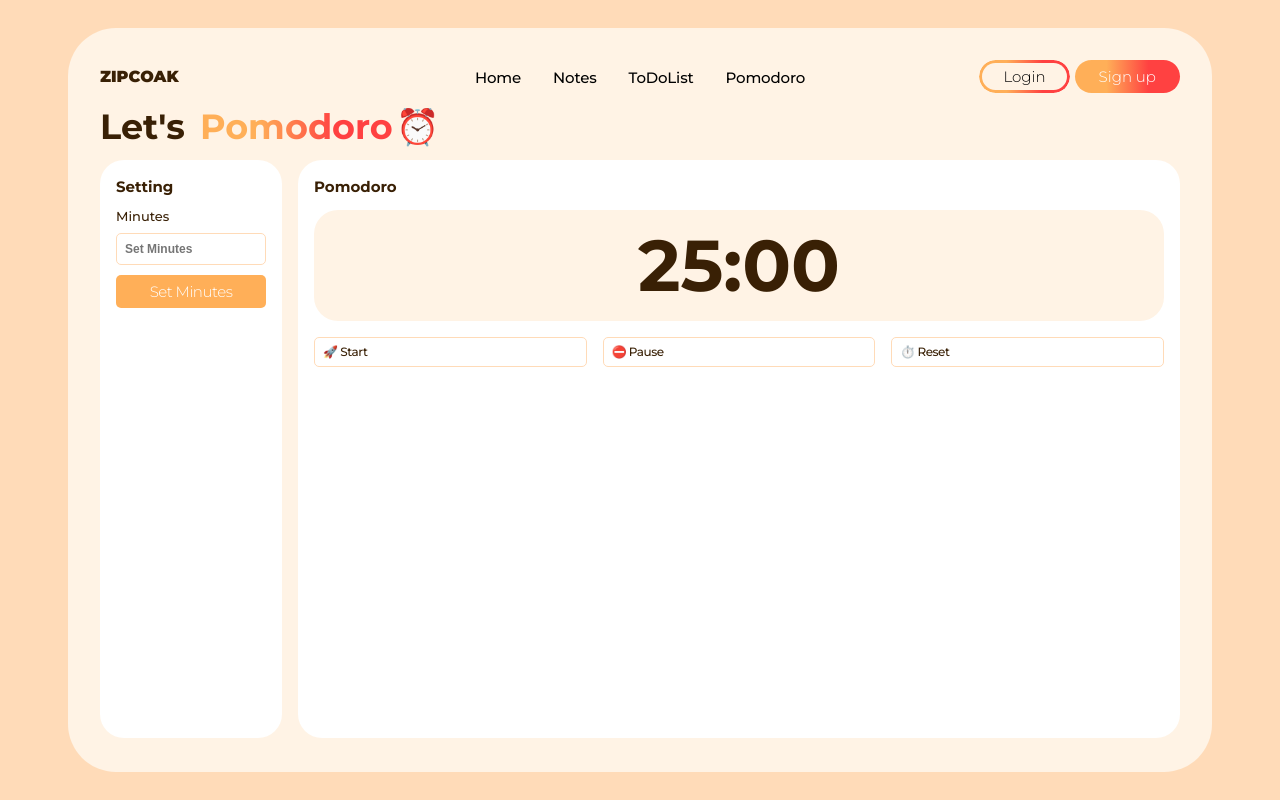
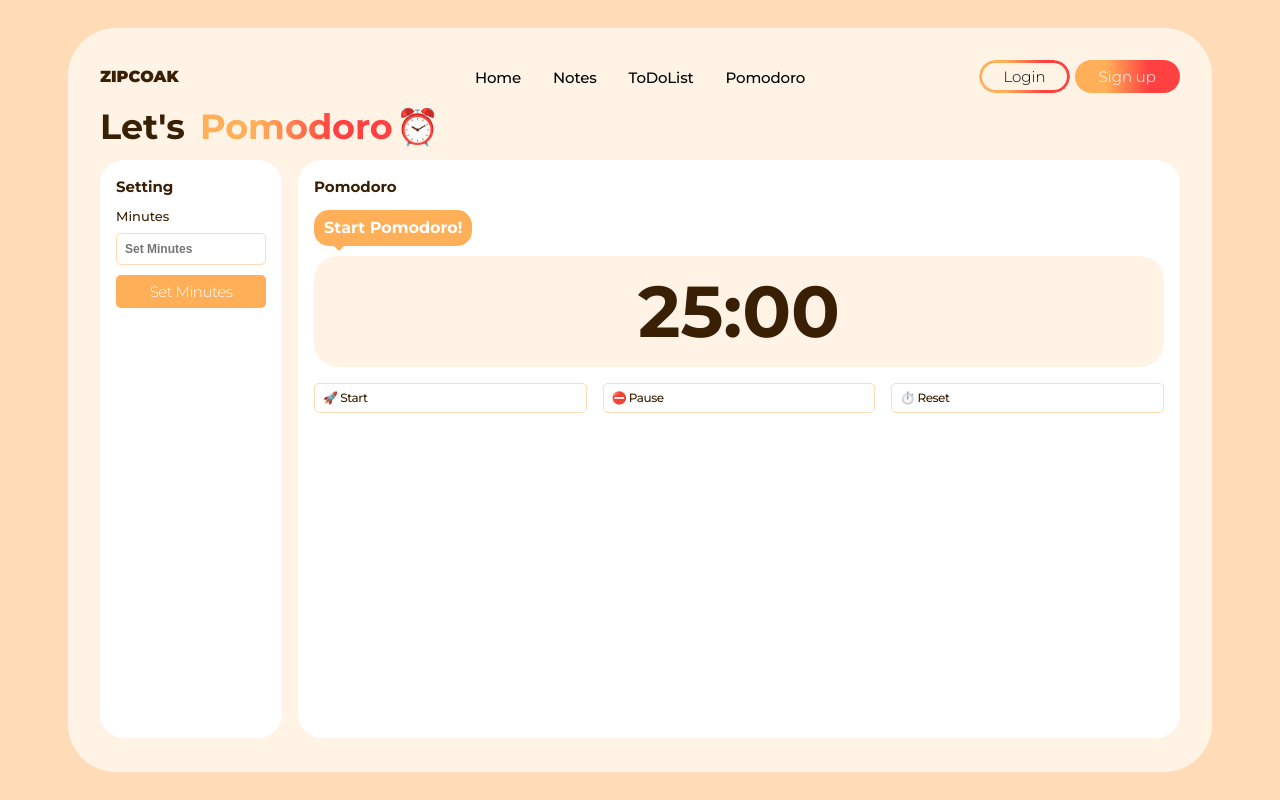
Before and after one commit to sooozi/study-app_ver.01, a React (Create React App) app: page /Pomodoro in a window 1280 px wide. Built offline with nearby package versions, Linux system fonts and the light colour scheme.

Commit message:
240110_스터디앱_뽀모도로_카운트다운 완료

```diff
--- a/src/components/PomoBoard.js
+++ b/src/components/PomoBoard.js
@@ -7,6 +7,32 @@ const PomoBoardWrap = styled.div `
     padding: 1.2rem 1rem;
     border-radius: 1.5rem;
     width: 100%;
+`;
+
+const BubbleWrap = styled.div `
+    position: relative;
+    padding: 10px;
+    margin-bottom: 10px;
+    background: rgb(255, 175, 88);
+    font-size: 1rem;
+    line-height: 1rem;
+    color: #fff;
+    border-radius: 15px;
+    display: inline-block;
+    font-weight: bold;
+
+    &::after {
+        content: "";
+        position: absolute;
+        bottom: -5px;
+        left: 10px;
+        border-style: solid;
+        border-width: 15px 15px 0;
+        border-color: rgb(255, 175, 88) transparent;
+        display: block;
+        width: 0;
+        z-index: 1;
+    }
 `;
 
 const TimerWrap = styled.div `
@@ -150,6 +176,7 @@ function PomoBoard({ minutes: initialMinutes }) {
     return (
         <PomoBoardWrap>
             <InnerTopTit>Pomodoro</InnerTopTit>
+            <BubbleWrap>Start Pomodoro!</BubbleWrap>
             <TimerWrap>
                 <span>{String(Math.max(minutes, 0)).padStart(2, '0')}:</span>
                 <span>{String(seconds).padStart(2, '0')}</span>
```
Lines whose indentation alone changed are shown as unchanged.
